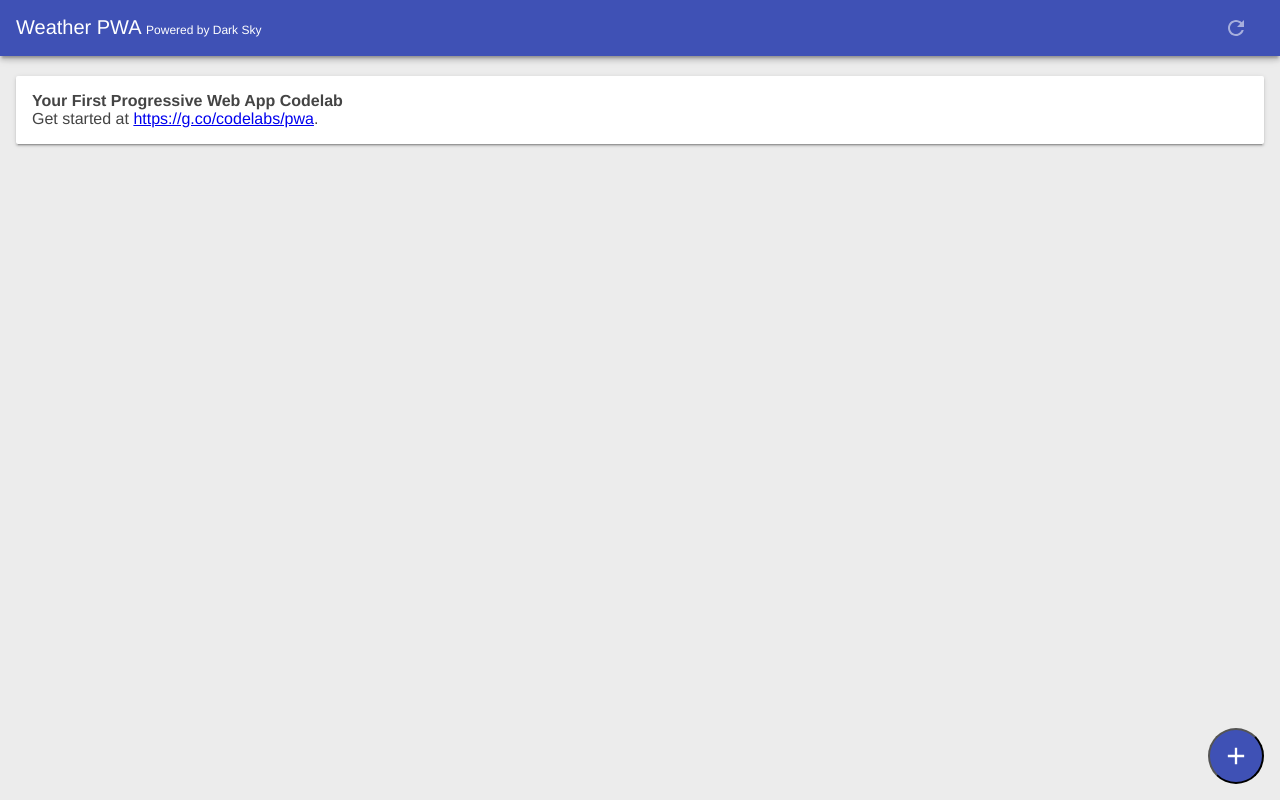
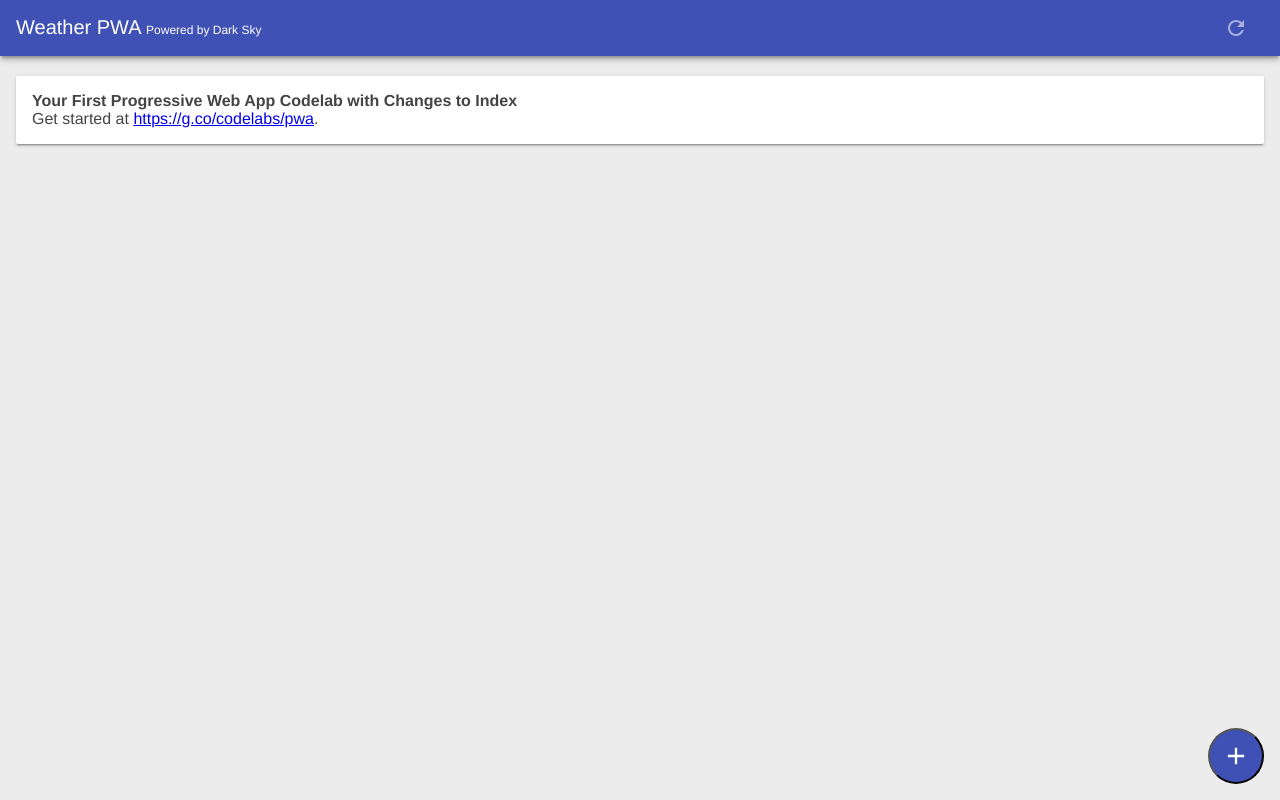
Before and after one commit to rajeshgadepalli/pwa, a website: page public/index.html in a window 1280 px wide. Drawn offline with Linux system fonts and the light colour scheme.

Commit message:
Changed index.html

```diff
--- a/public/index.html
+++ b/public/index.html
@@ -62,7 +62,7 @@
     </button>
 
     <div id="about" class="weather-card">
-      <b>Your First Progressive Web App Codelab</b><br>
+      <b>Your First Progressive Web App Codelab with Changes to Index</b><br>
       Get started at <a href="https://g.co/codelabs/pwa">https://g.co/codelabs/pwa</a>.
     </div>
 
```
